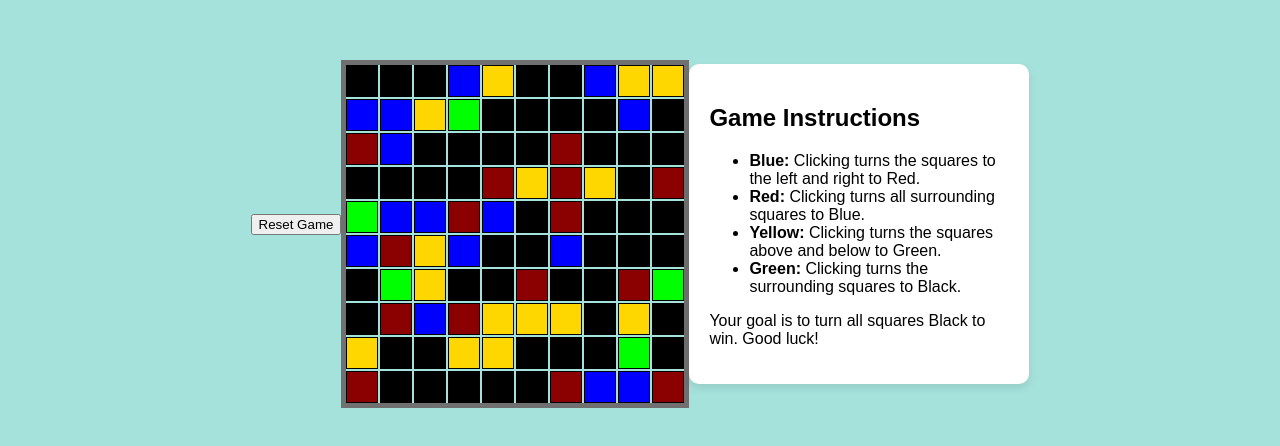
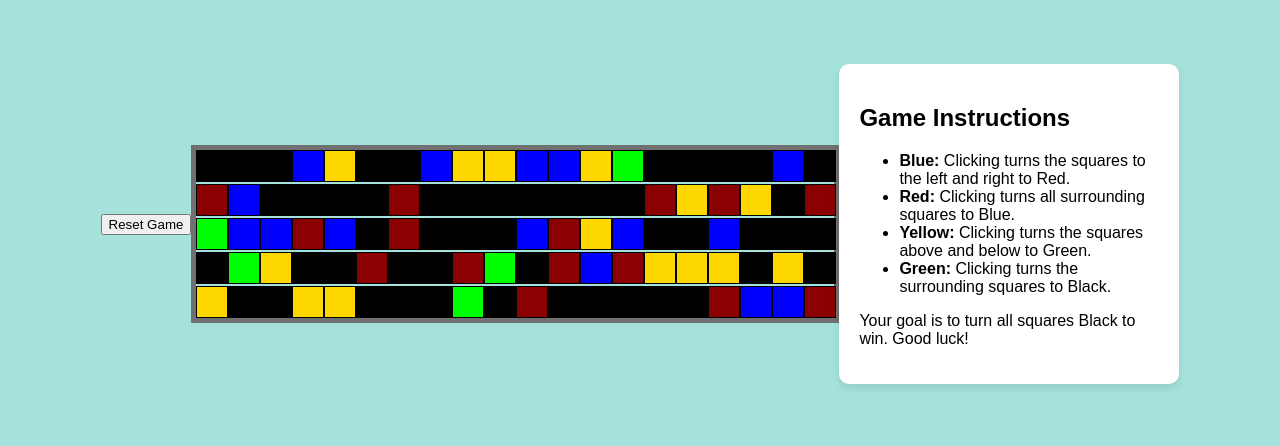
Before and after one commit to kcinnd/colorgrid, a plain HTML site: page index.html in a window 1280 px wide. Shown: the part 176-622 px from the top of the page. Drawn offline with Linux system fonts and the light colour scheme.

Commit message:
Update style.css

```diff
--- a/style.css
+++ b/style.css
@@ -9,7 +9,7 @@ body {
 
 .game-container {
     display: grid;
-    grid-template-columns: repeat(10, 1fr);
+    grid-template-columns: repeat(20, 30px);
     grid-gap: 2px;
     border: 5px solid #707070; /* Medium grey border */
     margin-top: 20px; /* Ensure some space between the instructions box and the game board */
```
